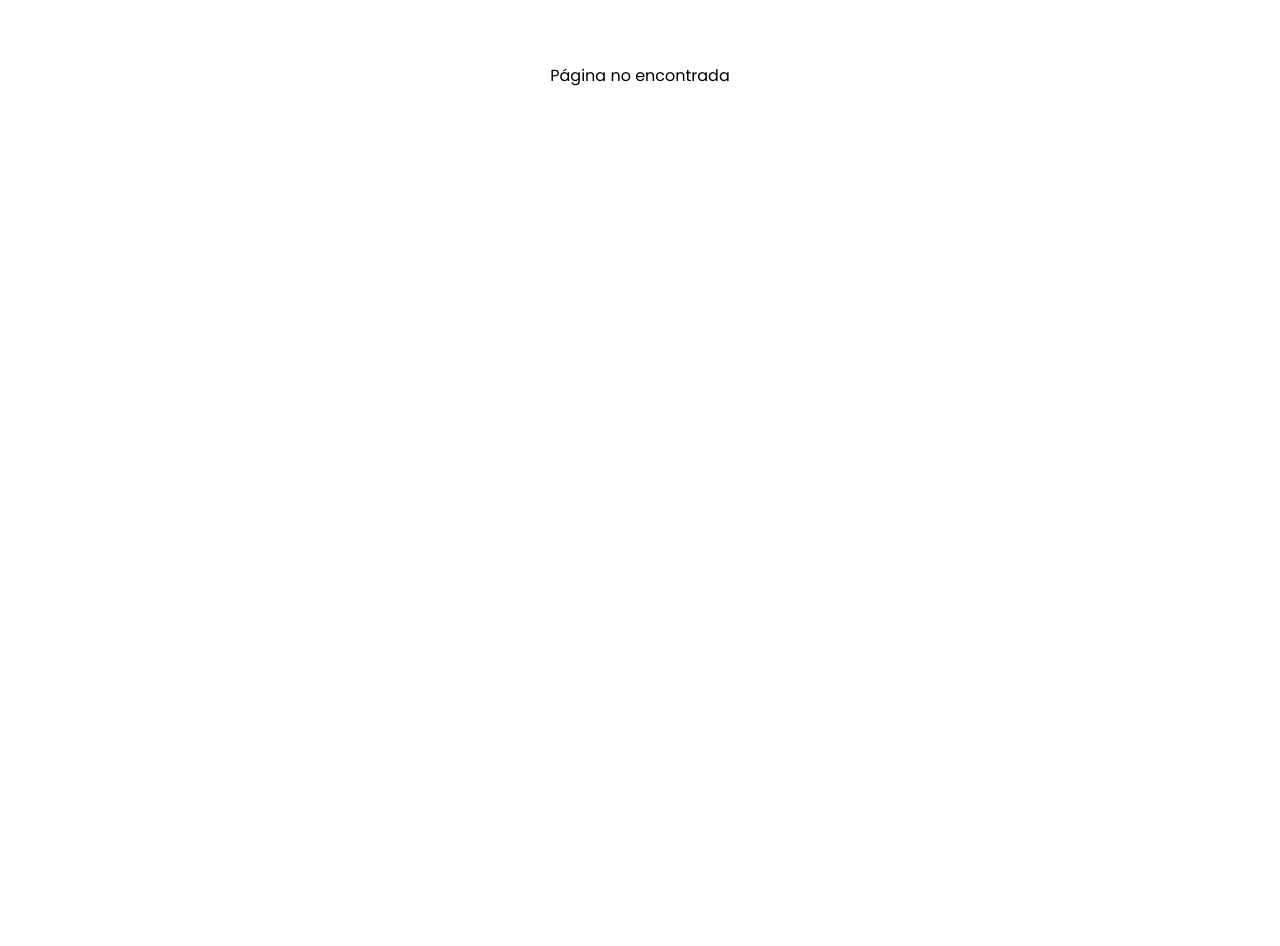
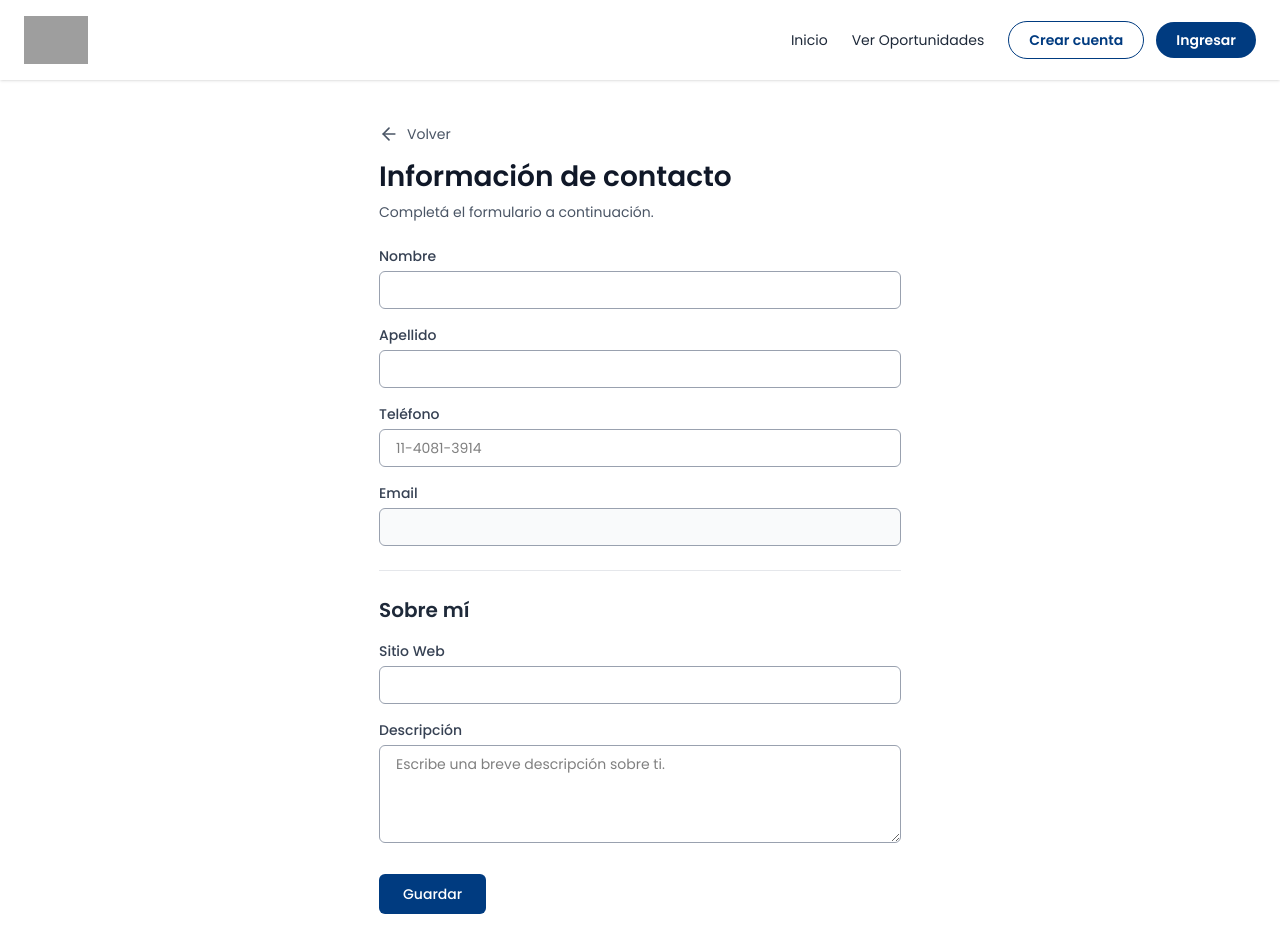
Before and after one commit to almendrasmaria/impulsa-tech, a React (Vite) app: page /perfil/editar in a window 1280 px wide. Before the commit the page ends 800 px from the top, so only its background shows below. Built offline with nearby package versions, Linux system fonts and the light colour scheme; grey boxes are pictures that could not be loaded.

Commit message:
feat: agregar los componentes ProfilePage y EditProfilePage con enrutamiento

```diff
--- /dev/null
+++ b/src/pages/EditProfilePage.tsx
@@ -0,0 +1,150 @@
+import Navbar from "../components/Navbar";
+import { useState} from "react";
+import { useLocation, useNavigate } from "react-router-dom";
+import { LuArrowLeft } from "react-icons/lu";
+
+
+interface ContactInfo {
+  firstName: string;
+  lastName: string;
+  phone: string;
+  email: string;
+  website: string;
+  description: string;
+}
+
+const EditProfilePage = () => {
+  const location = useLocation();
+  const navigate = useNavigate();
+
+  const [contactInfo, setContactInfo] = useState<ContactInfo>(
+    location.state || {
+      firstName: "",
+      lastName: "",
+      phone: "",
+      email: "",
+      website: "",
+      description: "",
+    }
+  );
+
+  const handleChange = (e: React.ChangeEvent<HTMLInputElement | HTMLTextAreaElement>) => {
+    const { name, value } = e.target;
+    setContactInfo((prev: ContactInfo) => ({
+      ...prev,
+      [name]: value,
+    }));
+  };
+
+  const handleSave = () => {
+    navigate("/perfil", { state: contactInfo });
+  };
+
+  return (
+    <div className="w-full overflow-hidden min-h-screen">
+      <Navbar />
+      <main className="max-w-[570px] mx-auto px-6 py-8">
+        <section className="max-w-[570px] mx-auto">
+          <button
+            type="button"
+            onClick={() => window.history.back()}
+            className="flex items-center gap-2 w-auto h-11 bg-white rounded-md text-gray-600 hover:text-gray-800 transition"
+          >
+            <LuArrowLeft className="h-5 w-5" />
+            <span className="text-sm">Volver</span>
+          </button>
+
+          <h2 className="text-[28px] font-semibold text-gray-900 mb-1">Información de contacto</h2>
+          <p className="text-sm text-gray-600 mb-6">Completá el formulario a continuación.</p>
+
+          <form className="space-y-6">
+            <div className="space-y-4">
+              <div>
+                <label className="block text-[14px] font-medium text-gray-700 mb-1">Nombre</label>
+                <input
+                  type="text"
+                  name="firstName"
+                  value={contactInfo.firstName}
+                  onChange={handleChange}
+                  className="w-full rounded-md border border-gray-400 px-4 py-2 text-sm focus:outline-none focus:ring-2 focus:ring-[#84B3FF]"
+                />
+              </div>
+              <div>
+                <label className="block text-[14px] font-medium text-gray-700 mb-1">Apellido</label>
+                <input
+                  type="text"
+                  name="lastName"
+                  value={contactInfo.lastName}
+                  onChange={handleChange}
+                  className="w-full rounded-md border border-gray-400 px-4 py-2 text-sm focus:outline-none focus:ring-2 focus:ring-[#84B3FF]"
+                />
+              </div>
+              <div>
+                <label className="block text-[14px] font-medium text-gray-700 mb-1">Teléfono</label>
+                <input
+                  type="tel"
+                  name="phone"
+                  value={contactInfo.phone}
+                  onChange={handleChange}
+                  placeholder="11-4081-3914"
+                  className="w-full rounded-md border border-gray-400 px-4 py-2 text-sm focus:outline-none focus:ring-2 focus:ring-[#84B3FF]"
+                />
+              </div>
+              <div>
+                <label className="block text-[14px] font-medium text-gray-700 mb-1">Email</label>
+                <input
+                  type="email"
+                  name="email"
+                  value={contactInfo.email}
+                  onChange={handleChange}
+                  className="w-full rounded-md border border-gray-400 px-4 py-2 text-sm bg-gray-50 text-gray-500"
+                  disabled
+                />
+              </div>
+            </div>
+
+            <hr className="border-gray-200" />
+
+            <div className="space-y-4">
+              <h3 className="text-[20px] font-semibold text-gray-800">Sobre mí</h3>
+
+              <div className="space-y-4">
+                <div>
+                  <label className="block text-[14px] font-medium text-gray-700 mb-1">Sitio Web</label>
+                  <input
+                    type="text"
+                    name="website"
+                    value={contactInfo.website}
+                    onChange={handleChange}
+                    className="w-full rounded-md border border-gray-400 px-4 py-2 text-sm focus:outline-none focus:ring-2 focus:ring-[#84B3FF]"
+                  />
+                </div>
+                <div>
+                  <label className="block text-[14px] font-medium text-gray-700 mb-1">Descripción</label>
+                  <textarea
+                    name="description"
+                    value={contactInfo.description}
+                    onChange={handleChange}
+                    placeholder="Escribe una breve descripción sobre ti."
+                    className="w-full rounded-md border border-gray-400 px-4 py-2 text-sm focus:outline-none focus:ring-2 focus:ring-[#84B3FF]"
+                    rows={4}
+                  />
+                </div>
+              </div>
+            </div>
+
+            <button
+              type="button"
+              onClick={handleSave}
+              className="inline-flex items-center justify-center rounded-md bg-[#003B80] px-6 py-2.5 text-sm font-medium text-white hover:bg-[#002a5c] transition"
+            >
+              Guardar
+            </button>
+          </form>
+        </section>
+      </main>
+    </div>
+  );
+};
+
+export default EditProfilePage;
--- /dev/null
+++ b/src/pages/ProfilePage.tsx
@@ -0,0 +1,87 @@
+import Navbar from "../components/Navbar";
+import { useState, useEffect } from "react";
+import { useLocation, useNavigate } from "react-router-dom";
+import { LuArrowRight, LuMail, LuPhone, LuLink } from "react-icons/lu";
+
+
+const ProfilePage = () => {
+  const location = useLocation();
+  const navigate = useNavigate();
+
+  const [contactInfo, setContactInfo] = useState(location.state || {
+    firstName: "María",
+    lastName: "Almendras",
+    phone: "11 4081-3914",
+    email: "almendrasmery@gmail.com",
+    website: "https://miportfolio.dev",
+    description: "Soy una desarrolladora web apasionada por crear soluciones innovadoras y funcionales...",
+  });
+
+  useEffect(() => {
+    if (location.state) {
+      setContactInfo(location.state);
+    }
+  }, [location.state]);
+
+  const initials = `${contactInfo.firstName[0]}${contactInfo.lastName[0]}`.toUpperCase();
+
+  return (
+    <div className="w-full overflow-hidden min-h-screen">
+      <Navbar />
+      <main className="max-w-[570px] mx-auto px-6 py-8">
+        <section className="max-w-[570px] mx-auto">
+          <div className="flex items-center justify-between">
+            <button
+              type="button"
+              onClick={() => navigate("/perfil/editar", { state: contactInfo })}
+              className="flex items-center gap-2 text-gray-600 hover:text-gray-800"
+            >
+              <span className="text-sm">Editar</span>
+              <LuArrowRight className="h-5 w-5" />
+            </button>
+          </div>
+
+          <div className="flex items-center mt-8">
+            <div className="flex-1">
+              <h2 className="text-4xl font-semibold text-gray-900">{`${contactInfo.firstName} ${contactInfo.lastName}`}</h2>
+            </div>
+            <div className="ml-4 flex-shrink-0">
+              <div className="w-16 h-16 rounded-full bg-gray-800 text-white flex items-center justify-center text-xl font-bold">
+                {initials}
+              </div>
+            </div>
+          </div>
+
+          <div className="mt-4">
+            <div className="text-sm text-gray-600 flex items-center gap-2">
+              <LuMail className="text-gray-500" />
+              <span>{contactInfo.email}</span>
+            </div>
+            <div className="text-sm text-gray-600 flex items-center gap-2 mt-1">
+              <LuPhone className="text-gray-500" />
+              <span>{contactInfo.phone}</span>
+            </div>
+            <div className="text-sm text-gray-600 flex items-center gap-2 mt-1">
+              <LuLink className="text-gray-500" />
+              <a href={contactInfo.website} target="_blank" rel="noopener noreferrer" className="text-blue-600">
+                {contactInfo.website}
+              </a>
+            </div>
+            <div className="mt-4 text-sm text-gray-600">
+              <p>{contactInfo.description}</p>
+            </div>
+          </div>
+
+          <div className="mt-6">
+            <h3 className="text-[20px] font-semibold text-gray-900">Mi Curriculum</h3>
+            <button type="button" className="mt-2 w-full text-[#003B80] border border-[#003B80] rounded-md py-2 px-4 hover:bg-blue-50 transition">
+              Subir CV
+            </button>
+          </div>
+        </section>
+      </main>
+    </div>
+  );
+};
+
+export default ProfilePage;
--- a/src/routes/Rutas.tsx
+++ b/src/routes/Rutas.tsx
@@ -5,6 +5,8 @@ import CompanyProfilePage from '../pages/CompanyProfilePage';
 import JobOfferFormPage from '../pages/JobOfferFormPage';
 import JobOffersTablePage from '../pages/JobOffersTablePage';
 import PostulantesTablePage from '../pages/PostulantesTablePage';
+import ProfilePage from '../pages/ProfilePage';
+import EditProfilePage from '../pages/EditProfilePage';
 
 const Rutas = () => {
   const routes = useRoutes([
@@ -14,8 +16,11 @@ const Rutas = () => {
     { path: '/oferta', element: <JobOfferFormPage /> },
     { path: '/ofertas', element: <JobOffersTablePage /> },
     { path: '/postulantes', element: <PostulantesTablePage /> },
+    { path: '/perfil', element: <ProfilePage /> },
+    { path: '/perfil/editar', element: <EditProfilePage /> },
     { path: '*', element: <div style={{ padding: '4rem', textAlign: 'center' }}>Página no encontrada</div> }
   ]);
+
   return routes;
 };
 
```
